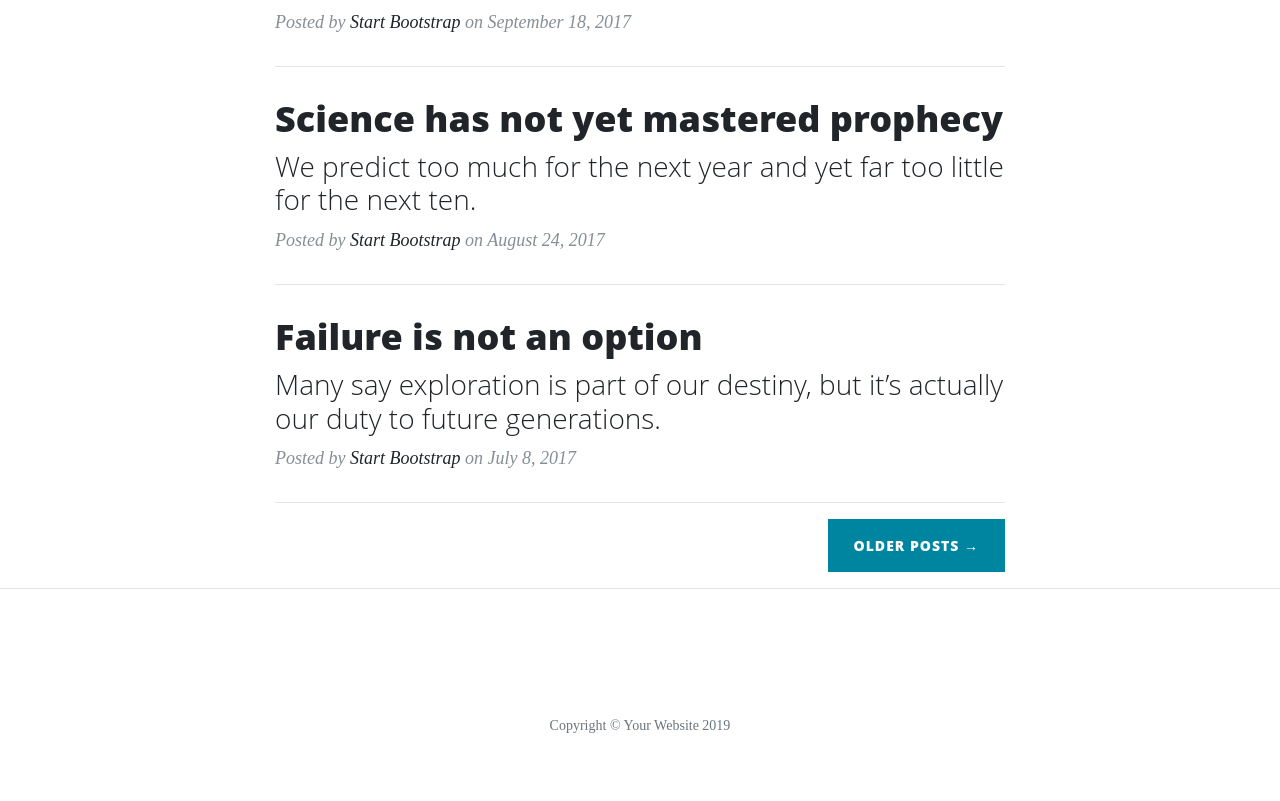
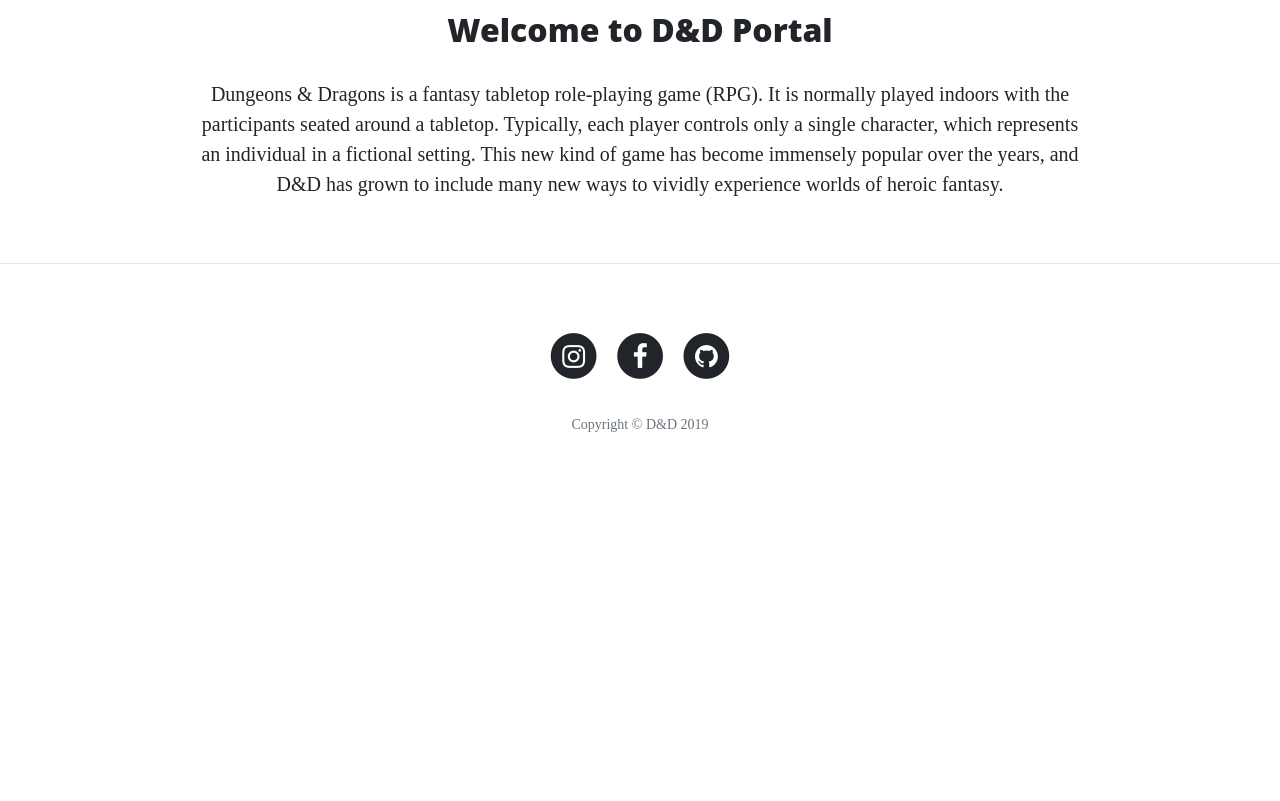
Before and after one commit to luziandrade/dandd_milestonepro, a Flask app: page / in a window 1280 px wide. Shown: the part 439-1240 px from the top of the page. After the commit the page ends 871 px from the top, so only its background shows below. Run offline with Flask 2, Linux system fonts and the light colour scheme; some libraries are stand-ins or nearby versions.

Commit message:
articles

```diff
--- a/app.py
+++ b/app.py
@@ -9,6 +9,11 @@ def index():
     return render_template("index.html")
 
 
+@app.route('/articles')
+def articles():
+    return render_template("articles.html")
+
+
 if __name__ == '__main__':
     app.run(host=os.getenv('IP', '0.0.0.0'),
             port=os.getenv('PORT', '5000'),
--- a/static/css/clean-blog.css
+++ b/static/css/clean-blog.css
@@ -35,7 +35,7 @@ a {
 }
 
 a:focus, a:hover {
-  color: #0085A1;
+  color: #CB4335;
 }
 
 blockquote {
@@ -62,13 +62,13 @@ blockquote {
 
 ::-moz-selection {
   color: #fff;
-  background: #0085A1;
+  background: #CB4335;
   text-shadow: none;
 }
 
 ::selection {
   color: #fff;
-  background: #0085A1;
+  background: #CB4335;
   text-shadow: none;
 }
 
@@ -154,13 +154,13 @@ img::-moz-selection {
     color: #212529;
   }
   #mainNav.is-fixed .navbar-brand:focus, #mainNav.is-fixed .navbar-brand:hover {
-    color: #0085A1;
+    color: #CB4335;
   }
   #mainNav.is-fixed .navbar-nav > li.nav-item > a {
     color: #212529;
   }
   #mainNav.is-fixed .navbar-nav > li.nav-item > a:focus, #mainNav.is-fixed .navbar-nav > li.nav-item > a:hover {
-    color: #0085A1;
+    color: #CB4335;
   }
   #mainNav.is-visible {
     /* if the user changes the scrolling direction, we show the header */
@@ -205,6 +205,7 @@ header.masthead .site-heading {
 header.masthead .page-heading,
 header.masthead .site-heading {
   text-align: center;
+
 }
 
 header.masthead .page-heading h1,
@@ -273,7 +274,7 @@ header.masthead .post-heading .meta a {
 
 .post-preview > a:focus, .post-preview > a:hover {
   text-decoration: none;
-  color: #0085A1;
+  color: #CB4335;
 }
 
 .post-preview > a > .post-title {
@@ -301,7 +302,7 @@ header.masthead .post-heading .meta a {
 
 .post-preview > .post-meta > a:focus, .post-preview > .post-meta > a:hover {
   text-decoration: underline;
-  color: #0085A1;
+  color: #CB4335;
 }
 
 @media only screen and (min-width: 768px) {
@@ -362,7 +363,7 @@ header.masthead .post-heading .meta a {
 }
 
 .floating-label-form-group-with-focus label {
-  color: #0085A1;
+  color: #CB4335;
 }
 
 form .form-group:first-child .floating-label-form-group {
@@ -395,14 +396,14 @@ footer .copyright {
 }
 
 .btn-primary {
-  background-color: #0085A1;
-  border-color: #0085A1;
+  background-color: #CB4335;
+  border-color: #CB4335;
 }
 
 .btn-primary:hover, .btn-primary:focus, .btn-primary:active {
   color: #fff;
-  background-color: #00657b !important;
-  border-color: #00657b !important;
+  background-color: #CB4335 !important;
+  border-color: #CB4335 !important;
 }
 
 .btn-lg {
--- a/templates/base.html
+++ b/templates/base.html
@@ -4,6 +4,7 @@
 <title>D&D Portal</title>
 
 <link href="{{ url_for('static', filename='vendor/bootstrap/css/bootstrap.css') }}" rel="stylesheet">
+<link rel="stylesheet" href="https://cdnjs.cloudflare.com/ajax/libs/font-awesome/4.7.0/css/font-awesome.min.css">
 <link rel="stylesheet" href="{{ url_for('static', filename='css/clean-blog.css') }}" type="text/css" />
 <link rel="stylesheet" href="{{ url_for('static', filename='css/style.css') }}" type="text/css" />
 </head>
@@ -11,7 +12,7 @@
     <!-- Navigation -->
     <nav class="navbar navbar-expand-lg navbar-light fixed-top" id="mainNav">
         <div class="container">
-            <a class="navbar-brand" href="{{ url_for('index') }}">D &amp; D Portal</a>
+            <a class="navbar-brand" href="{{ url_for('index') }}">D&amp;D Portal</a>
             <button class="navbar-toggler navbar-toggler-right" type="button" data-toggle="collapse" data-target="#navbarResponsive" aria-controls="navbarResponsive" aria-expanded="false" aria-label="Toggle navigation">
           Menu
           <i class="fa fa-bars"></i>
@@ -19,7 +20,7 @@
             <div class="collapse navbar-collapse" id="navbarResponsive">
                 <ul class="navbar-nav ml-auto">
                     <li class="nav-item">
-                        <a class="nav-link" href="{{ url_for('index') }}">Home</a>
+                        <a class="nav-link" href="{{ url_for('articles') }}">Articles</a>
                     </li>
                 </ul>
             </div>
@@ -32,6 +33,9 @@
         <div class="container">
             <div class="row">
                 <div class="col-lg-8 col-md-10 mx-auto">
+                    <div class="site-heading">
+
+                    </div>
                 </div>
             </div>
         </div>
@@ -49,17 +53,17 @@
         <div class="container">
             <div class="row">
                 <div class="col-lg-8 col-md-10 mx-auto">
-                    <ul class="list-inline text-center">
+                     <ul class="list-inline text-center">
                         <li class="list-inline-item">
-                            <a href="#">
+                            <a href="#" target="_blank">
                                 <span class="fa-stack fa-lg">
                     <i class="fa fa-circle fa-stack-2x"></i>
-                    <i class="fa fa-twitter fa-stack-1x fa-inverse"></i>
+                    <i class="fa fa-instagram fa-stack-1x fa-inverse"></i>
                   </span>
                             </a>
                         </li>
                         <li class="list-inline-item">
-                            <a href="#">
+                            <a href="https://www.facebook.com/Dungeons-and-Dragons-531604697280610/" target="_blank">
                                 <span class="fa-stack fa-lg">
                     <i class="fa fa-circle fa-stack-2x"></i>
                     <i class="fa fa-facebook fa-stack-1x fa-inverse"></i>
@@ -67,7 +71,7 @@
                             </a>
                         </li>
                         <li class="list-inline-item">
-                            <a href="#">
+                            <a href="https://github.com/luziandrade/dandd_milestonepro" target="_blank">
                                 <span class="fa-stack fa-lg">
                     <i class="fa fa-circle fa-stack-2x"></i>
                     <i class="fa fa-github fa-stack-1x fa-inverse"></i>
@@ -75,7 +79,7 @@
                             </a>
                         </li>
                     </ul>
-                    <p class="copyright text-muted">Copyright &copy; Your Website 2019</p>
+                    <p class="copyright text-muted">Copyright &copy; D&D 2019</p>
                 </div>
             </div>
         </div>
--- a/templates/index.html
+++ b/templates/index.html
@@ -1,60 +1,27 @@
 {% extends 'base.html' %} {% block content %}
 
-<div class="row">
-    <div class="col-lg-8 col-md-10 mx-auto">
-        <div class="post-preview">
-            <a href="post.html">
-                <h2 class="post-title">
-                    Man must explore, and this is exploration at its greatest
-                </h2>
-                <h3 class="post-subtitle">
-                    Problems look mighty small from 150 miles up
-                </h3>
-            </a>
-            <p class="post-meta">Posted by
-                <a href="#">Start Bootstrap</a> on September 24, 2017</p>
-        </div>
-        <hr>
-        <div class="post-preview">
-            <a href="post.html">
-                <h2 class="post-title">
-                    I believe every human has a finite number of heartbeats. I don't intend to waste any of mine.
-                </h2>
-            </a>
-            <p class="post-meta">Posted by
-                <a href="#">Start Bootstrap</a> on September 18, 2017</p>
-        </div>
-        <hr>
-        <div class="post-preview">
-            <a href="post.html">
-                <h2 class="post-title">
-                    Science has not yet mastered prophecy
-                </h2>
-                <h3 class="post-subtitle">
-                    We predict too much for the next year and yet far too little for the next ten.
-                </h3>
-            </a>
-            <p class="post-meta">Posted by
-                <a href="#">Start Bootstrap</a> on August 24, 2017</p>
-        </div>
-        <hr>
-        <div class="post-preview">
-            <a href="post.html">
-                <h2 class="post-title">
-                    Failure is not an option
-                </h2>
-                <h3 class="post-subtitle">
-                    Many say exploration is part of our destiny, but it’s actually our duty to future generations.
-                </h3>
-            </a>
-            <p class="post-meta">Posted by
-                <a href="#">Start Bootstrap</a> on July 8, 2017</p>
-        </div>
-        <hr>
-        <!-- Pager -->
-        <div class="clearfix">
-            <a class="btn btn-primary float-right" href="#">Older Posts &rarr;</a>
+    <!-- About -->
+<section class="content-section">
+    <div class="container text-center">
+        <div class="row">
+            <div class="col-lg-10 mx-auto">
+                <h2>Welcome to D&D Portal</h2>
+                <p class="lead mb-5">
+                   Dungeons & Dragons is a fantasy tabletop role-playing game (RPG).
+                    It is normally played indoors with the participants seated around a tabletop. Typically, each player controls only a single character, which represents an individual in a fictional setting.
+                     This new kind of game has become immensely popular over the years, and D&D has grown to include many new ways to vividly experience worlds of heroic fantasy.
+                </p>
+            </div>
         </div>
     </div>
-</div>
+</section>
+
+    <!--Guide-->
+<section>
+
+</section>
+
+
+
+
 {% endblock %}
```
Also changed, not shown: templates/articles.html (added, +60 -0 lines), static/img/background_photo.jpg (deleted), static/vendor/fontawesome-free/css/fontawesome.min.css.
